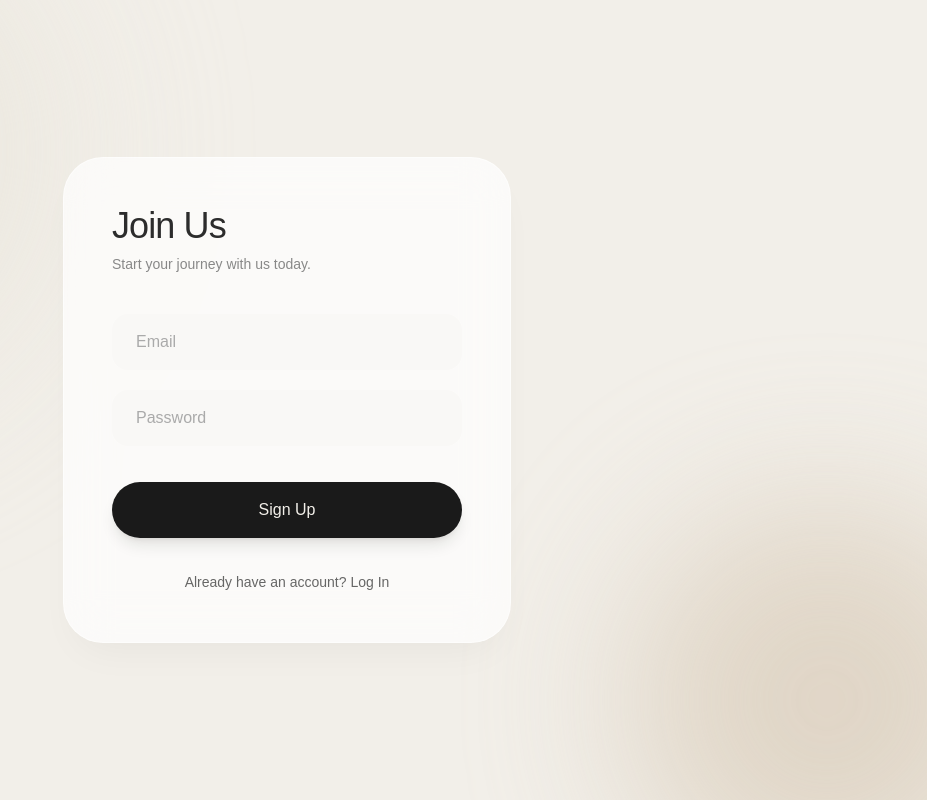
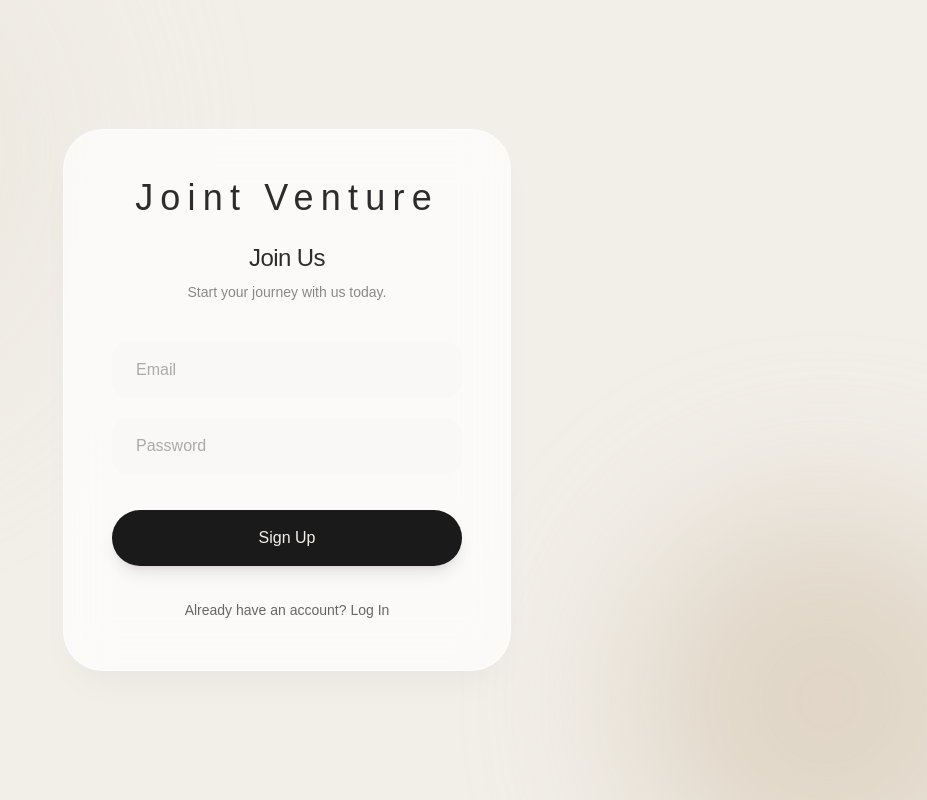
Before and after one commit to deepanshukasanaameotech-ai/JointVenture, a React (Vite) app: page / in a window 1280 px wide. Shown: the whole page, without its empty margins (353-1280 px from the left). Built offline with nearby package versions, Linux system fonts and the light colour scheme; no server answers.

Commit message:
Update branding: Switch to text logo and align Auth page

```diff
--- a/src/auth/pages/Auth.tsx
+++ b/src/auth/pages/Auth.tsx
@@ -1,6 +1,7 @@
 import { login, register } from "../services/auth.service";
 import { useState } from "react";
 import { useNavigate } from "react-router-dom";
+
 
 export default function Auth() {
     const [email, setEmail] = useState('');
@@ -40,10 +41,17 @@ export default function Auth() {
             {/* Main Card */}
             <div className="w-full max-w-md bg-white/70 backdrop-blur-xl border border-white/50 shadow-[0_20px_40px_-15px_rgba(0,0,0,0.05)] rounded-[2.5rem] p-8 md:p-12 transition-all duration-500 hover:shadow-[0_30px_60px_-15px_rgba(0,0,0,0.1)]">
 
-                <h1 className="text-4xl font-light text-[#2C2C2C] mb-2 tracking-tight">
+                {/* Branding Logo */}
+                <div className="flex justify-center mb-6">
+                    <span className="text-4xl font-medium tracking-[0.2em] text-[#2C2C2C]">
+                        Joint Venture
+                    </span>
+                </div>
+
+                <h1 className="text-2xl font-light text-[#2C2C2C] mb-2 tracking-tight text-center">
                     {isSignUp ? "Join Us" : "Welcome"}
                 </h1>
-                <p className="text-[#888] mb-10 text-sm font-light">
+                <p className="text-[#888] mb-10 text-sm font-light text-center">
                     {isSignUp ? "Start your journey with us today." : "Log in to continue your adventure."}
                 </p>
 
--- a/src/dashboard/pages/Dashboard.tsx
+++ b/src/dashboard/pages/Dashboard.tsx
@@ -118,11 +118,19 @@ export default function Dashboard() {
             <div className="fixed top-[-100px] left-[-100px] w-[500px] h-[500px] bg-[#E6E2D6] rounded-full blur-[100px] -z-10 opacity-60"></div>
             <div className="fixed bottom-0 right-0 w-[600px] h-[600px] bg-[#D4C5B0] rounded-full blur-[120px] -z-10 opacity-40"></div>
 
+
             {/* Header */}
             <div className="flex justify-between items-center mb-16">
-                <h1 className="text-4xl md:text-5xl font-light text-[#2C2C2C] tracking-tight">
-                    Where to next?
-                </h1>
+                <div>
+                    <div className="mb-2">
+                         <span className="text-2xl font-medium tracking-[0.2em] text-[#555]">
+                            Joint Venture
+                        </span>
+                    </div>
+                    <h1 className="text-4xl md:text-5xl font-light text-[#2C2C2C] tracking-tight">
+                        Where to next?
+                    </h1>
+                </div>
                 <div className="flex items-center gap-6">
                     <button
                         onClick={() => navigate('/profile')}
```
Also changed, not shown: src/assets/logo.png (added).
